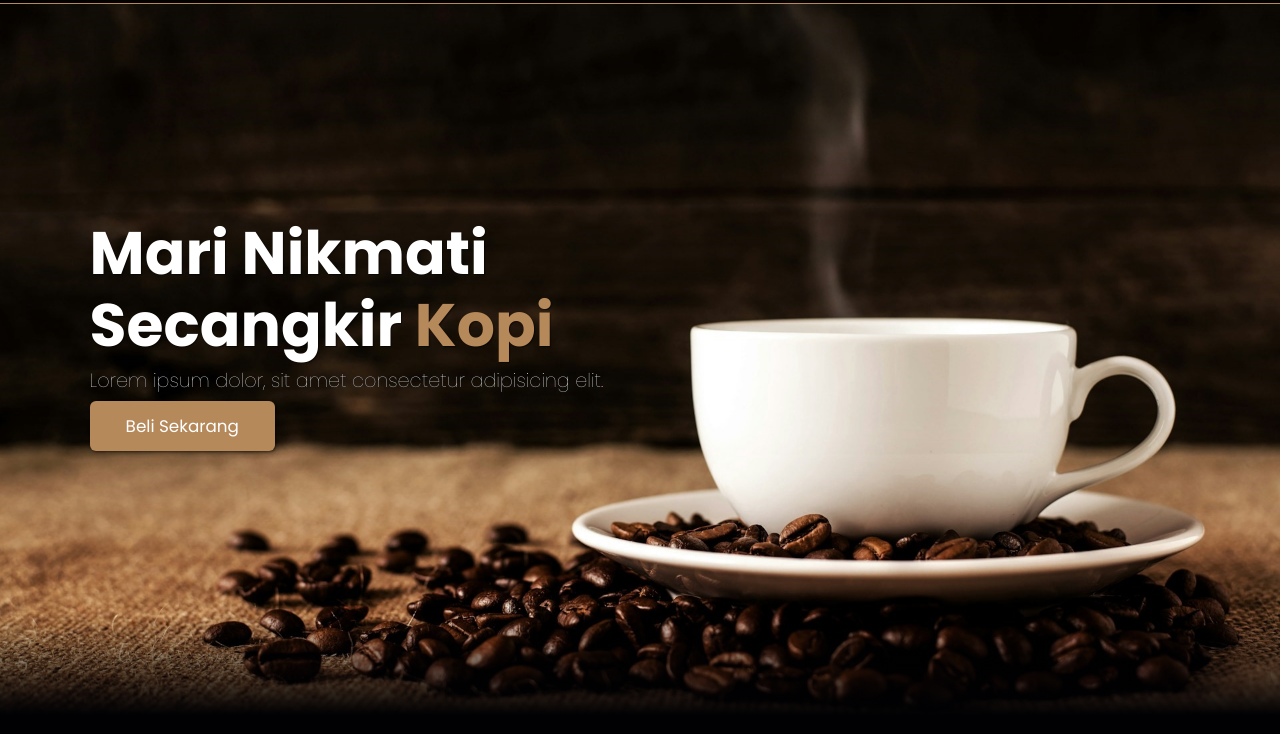
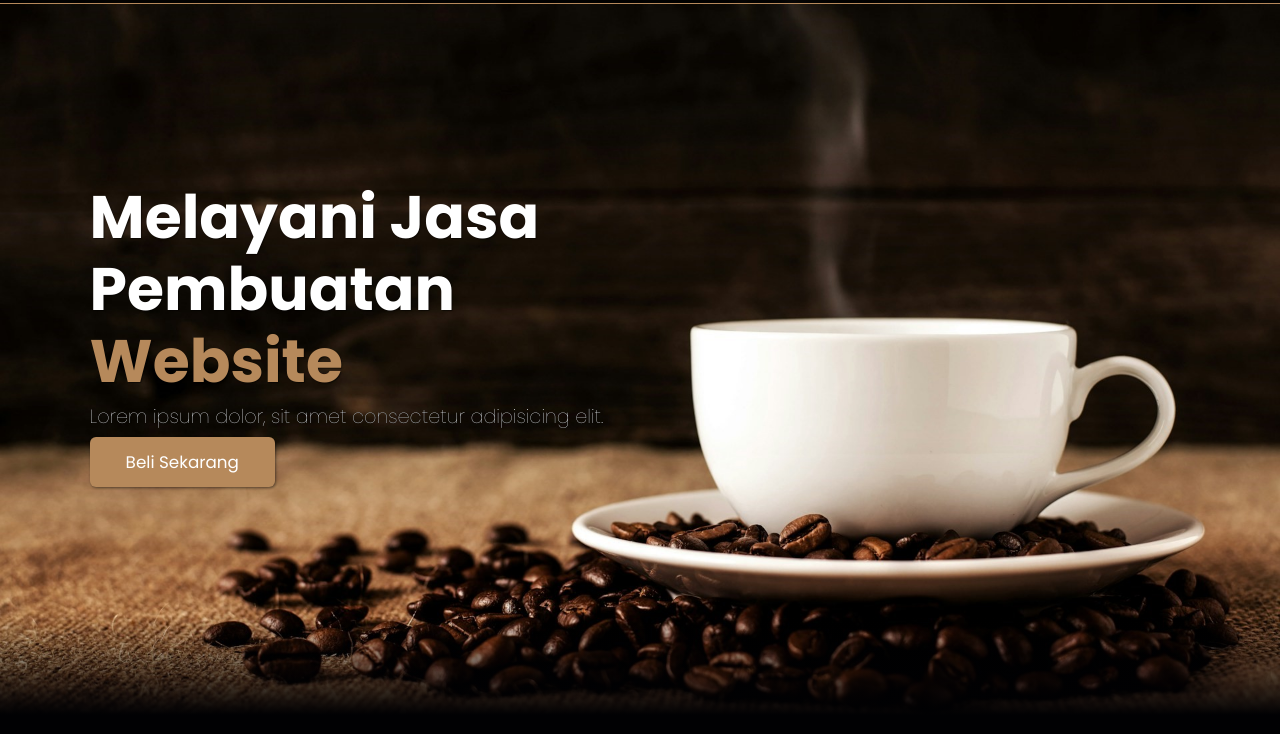
Before and after one commit to yusupnainggolan/keranjang-digital, a plain HTML site: page index.html in a window 1280 px wide. Shown: the part 66-800 px from the top of the page. Drawn offline with nearby package versions, Linux system fonts and the light colour scheme.

Commit message:
mengganti h1

```diff
--- a/index.html
+++ b/index.html
@@ -3,7 +3,7 @@
   <head>
     <meta charset="UTF-8" />
     <meta name="viewport" content="width=device-width, initial-scale=1.0" />
-    <title>Keranjang Digital.</title>
+    <title>Keranjang Digital</title>
 
     <!-- Fonts  -->
     <link rel="preconnect" href="https://fonts.googleapis.com" />
@@ -61,7 +61,7 @@
 
     <section class="hero" id="home">
       <main class="content">
-        <h1>Mari Nikmati Secangkir <span>Kopi</span></h1>
+        <h1>Melayani Jasa Pembuatan <span>Website</span></h1>
         <p>Lorem ipsum dolor, sit amet consectetur adipisicing elit.</p>
         <a href="#" class="cta">Beli Sekarang</a>
       </main>
```
